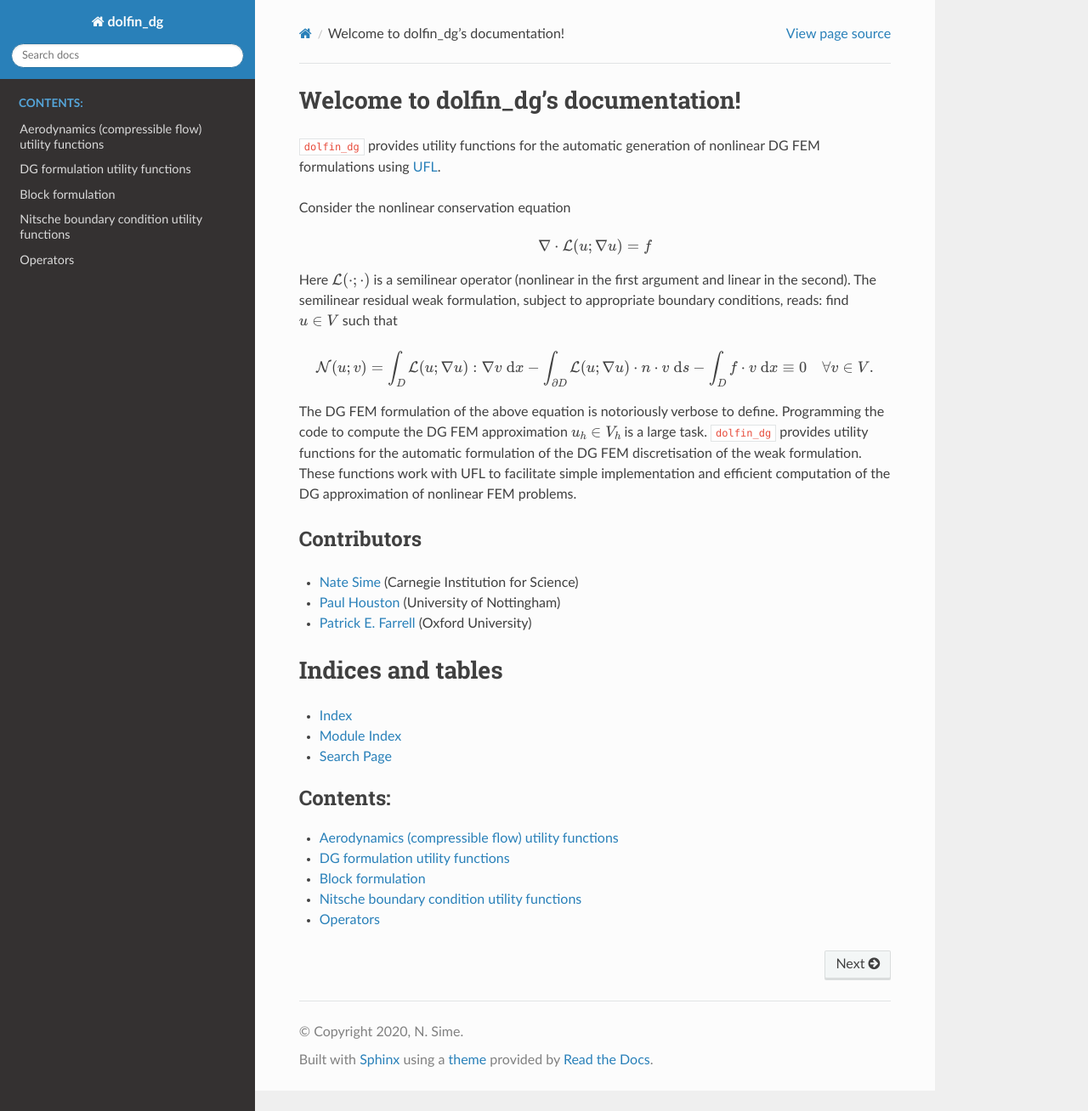
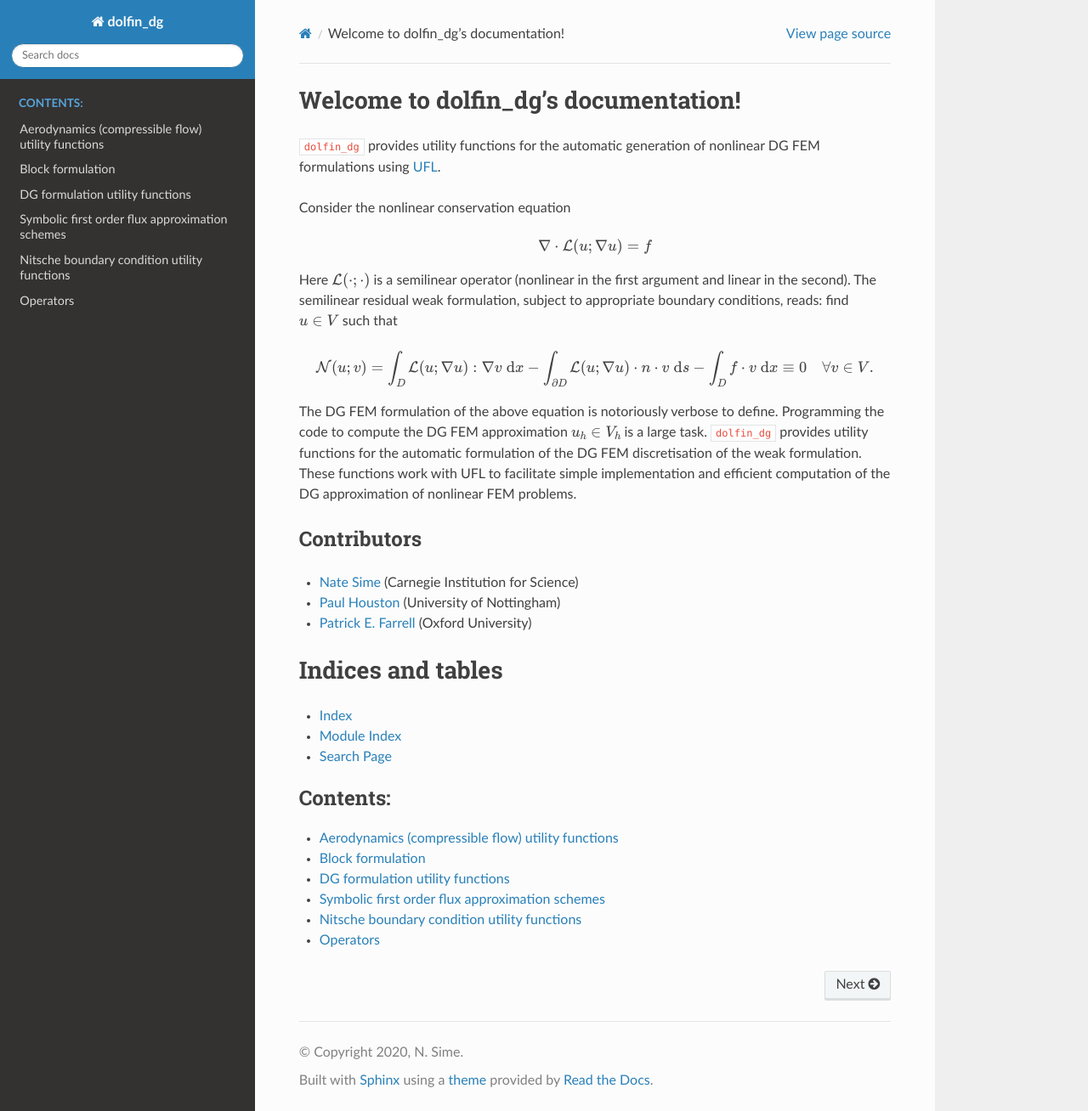
Before and after one commit to nate-sime/dolfin_dg, a Sphinx documentation site: the page built from docs/source/index.rst, in a window 1280 px wide and 1308 px high. Shown: the whole window at 85% size. Built offline with Sphinx 7.4.7 and the Read the Docs theme 2.0.0, drawn with Linux system fonts in a browser that asks for light colours.

Commit message:
more docs

```diff
--- a/docs/source/index.rst
+++ b/docs/source/index.rst
@@ -46,7 +46,8 @@ Indices and tables
     :caption: Contents:
 
     tree/aero.rst
+    tree/block.rst
     tree/dg_form.rst
-    tree/block.rst
+    tree/fluxes.rst
     tree/nitsche.rst
     tree/operators.rst
--- /dev/null
+++ b/docs/source/tree/fluxes.rst
@@ -0,0 +1,7 @@
+
+Symbolic first order flux approximation schemes
+===============================================
+
+.. automodule:: dolfin_dg.fluxes
+    :members:
+    :member-order: bysource
```
Also changed, not shown: 1 other file.
